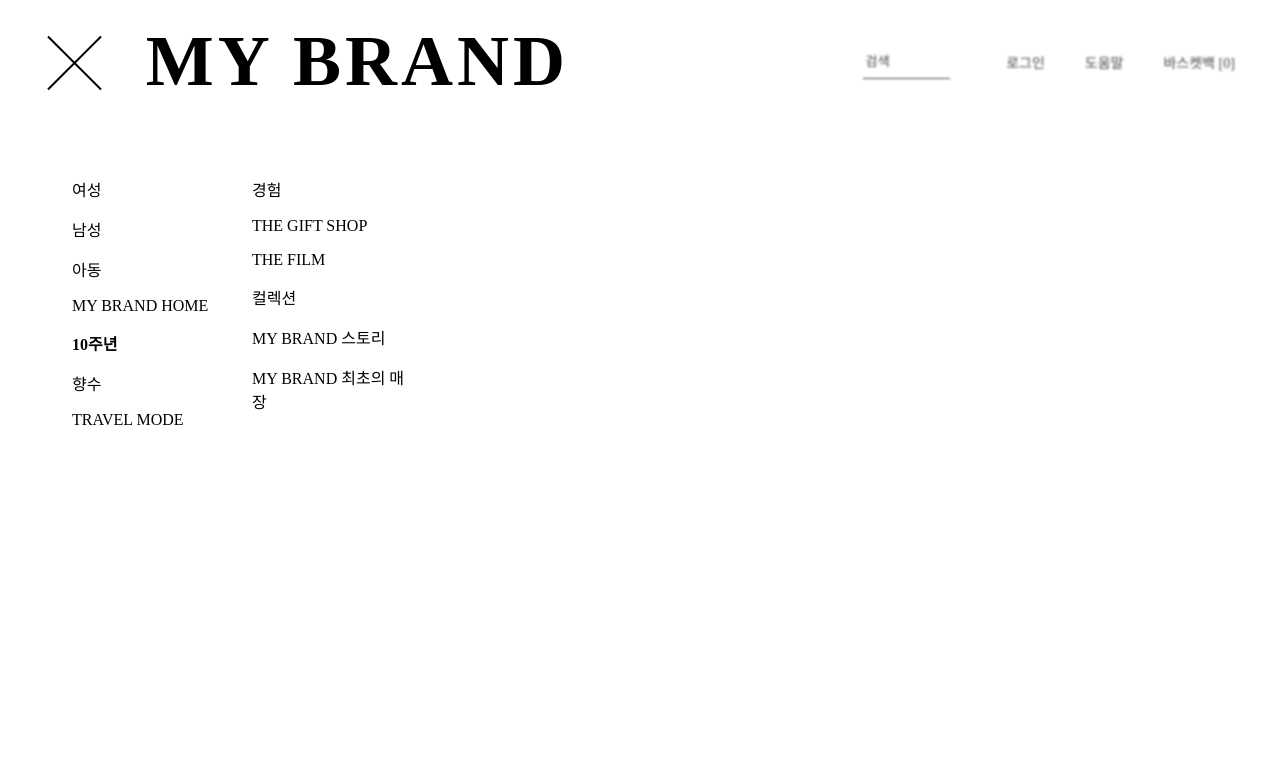
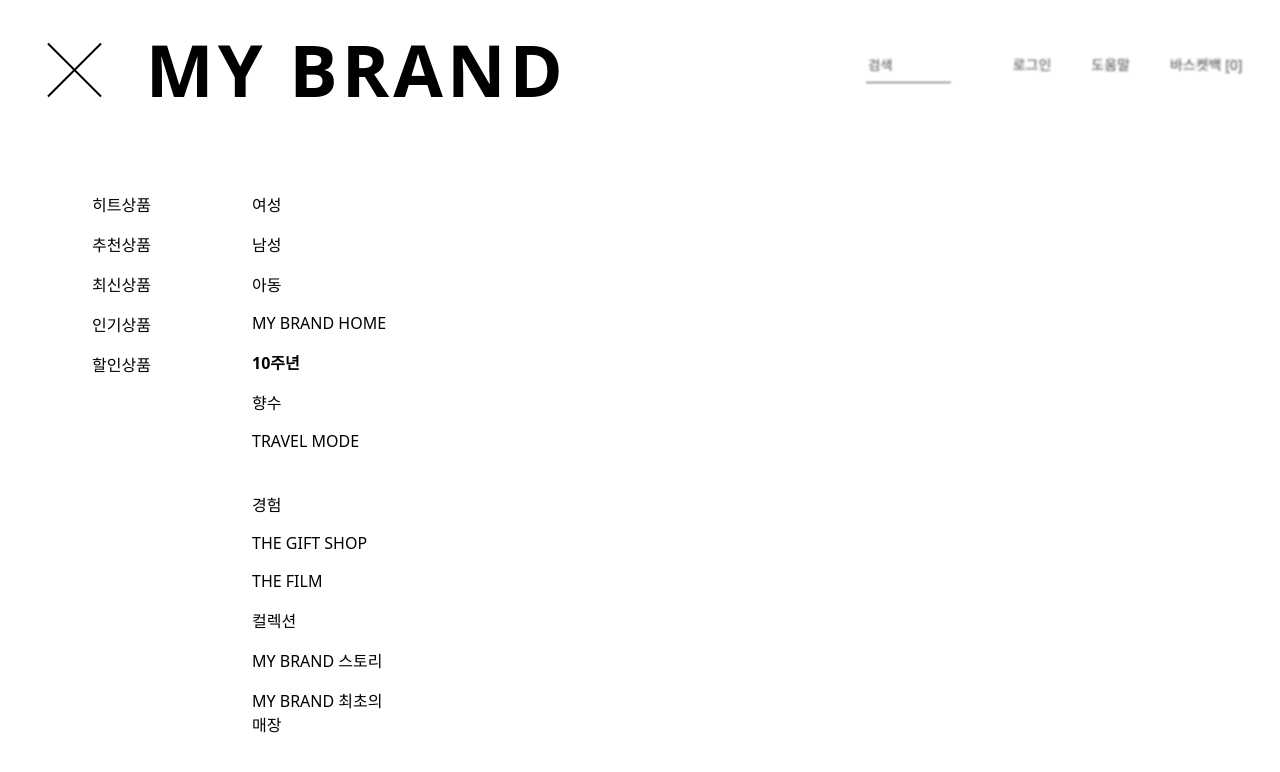
Before and after one commit to JunSehyeon/BNK_MarketProject, a plain HTML site: page main/header.html in a window 1280 px wide. Both pictures are taken after a click on the button "메뉴 열기". Drawn offline with Linux system fonts and the light colour scheme.

Commit message:
Header, Footer 변경

```diff
--- a/main/header.html
+++ b/main/header.html
@@ -64,11 +64,44 @@
             text-decoration:none; color:#000; display:block; padding:8px 0;
         }
         .overlay__menu strong { font-weight:700; }
+        /* Header Sticky 및 background 적용 */
+        :root{
+            --glass-bg: rgba(255,255,255,.55); /* 호버 시 배경 투명도 */
+            --glass-blur: 8px;                 /* 블러 정도 */
+        }
+        *{ box-sizing: border-box; }
+        body{ margin:0; font-family:system-ui, -apple-system, Segoe UI, Roboto, Arial, sans-serif; }
+        a{ color:inherit; text-decoration:none; }
+        ul{ margin:0; padding:0; list-style:none; }
+
+        /* ===== 헤더 (처음엔 투명, hover 시 반투명) ===== */
+        .site-header{
+            position: sticky;      /* 스크롤해도 상단 고정 */
+            top: 0;
+            z-index: 900;          /* 오버레이(1000)보다 낮게 */
+        }
+        .site-header::before{
+            content:"";
+            position:absolute; inset:0;
+            background: rgba(255,255,255,0);            /* 기본 완전 투명 */
+            transition: background 0.4s ease;
+            z-index: -1;
+            pointer-events: none;                        /* 클릭 방해 금지 */
+        }
+        .site-header:hover::before{
+            background: rgba(255,255,255,0.7);                /* 마우스 올리면 반투명 */
+        }
+        .site-header .inner{
+            position: relative; z-index: 1;             /* ::before 아래로 깔리게 */
+            display:flex; align-items:center; gap:24px;
+            padding: 16px 24px;
+            border-bottom: 1px solid #000;              /* 필요 없으면 제거 */
+        }
     </style>
 </head>
 <body>
-    <header>
-        <div style="margin-left:2%; width:98%; box-sizing: border-box; margin-top:2%; display:flex;">
+    <header class="site-header">
+        <div style="margin-left:2%; width:98%; box-sizing: border-box; margin-top:2%; display:flex; height:230px;">
             <button style="border:none;" id="menuBtn" class="icon-btn" aria-controls="menuOverlay" aria-expanded="false" aria-label="메뉴 열기">
                 <svg width="64" height="64" viewBox="0 0 64 64" xmlns="http://www.w3.org/2000/svg">
                     <rect y="12" width="64" height="1" fill="black"/>
@@ -83,7 +116,7 @@
                 <ul style="list-style-type: none; padding: 0; margin:0; display:flex; gap:40px;">
                     <li style="flex:1; min-width: 100px;">
                         <form action="" method="" style="width:100%;">
-                            <input type="text" style="border:none; border-bottom:1px solid; padding-bottom:10px; width:80%;" value="검색"
+                            <input type="text" style="background: transparent;border:none; border-bottom:1px solid; padding-bottom:10px; width:80%;" value="검색"
                             onfocus="this.style.outline='none';"
                             onblur="this.style.outline='none';">
                         </form>
@@ -105,6 +138,13 @@
         <div style="display: flex; justify-content: center; margin-right:25%; margin-top:1%;">
             <nav class="overlay__menu" style="width:70%;">
                 <div >
+                    <a href="">히트상품</a>
+                    <a href="">추천상품</a>
+                    <a href="">최신상품</a>
+                    <a href="">인기상품</a>
+                    <a href="">할인상품</a>
+                </div>
+                <div >
                     <a href="#">여성</a>
                     <a href="#">남성</a>
                     <a href="#">아동</a>
@@ -113,6 +153,7 @@
                     <a href="#">향수</a>
                     <a href="#">TRAVEL MODE</a>
                 </div>
+                <div></div>
                 <div>
                     <a href="#">경험</a>
                     <a href="#">THE GIFT SHOP</a>
```
Also changed, not shown: main/footer.html (+1 -1 lines).
